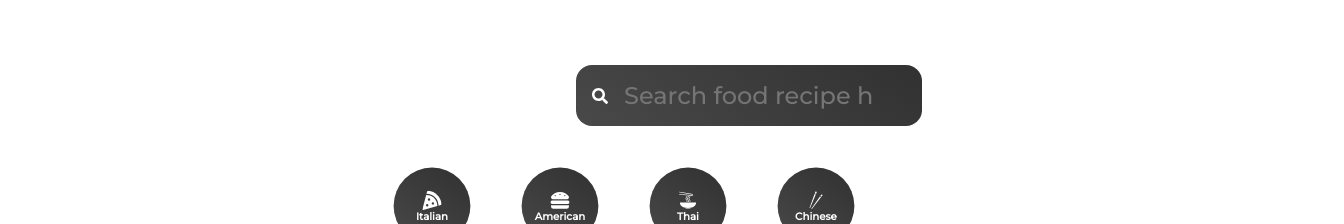
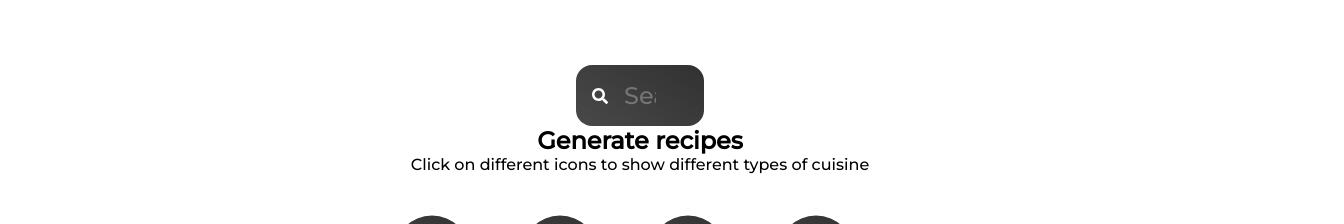
Before and after one commit to guishuaiLi/Iteration2_foodrecipe, a React (Create React App) app: page / in a window 1280 px wide. Shown: the part 143-367 px from the top of the page, 1344 px wide, since content can reach past the window. Built offline with nearby package versions, Linux system fonts and the light colour scheme; no server answers.

Commit message:
Iteration2

```diff
--- a/src/App.js
+++ b/src/App.js
@@ -14,8 +14,11 @@ function App() {
           <MdElderly />
           <Logo to={"/"}>Recipe for elderly Homepage</Logo>
         </Nav>
-
         <Search />
+        <h2 style={{ textAlign: "center" }}>Generate recipes</h2>
+        <p style={{ textAlign: "center" }}>
+          Click on different icons to show different types of cuisine
+        </p>
         <Category />
         <Pages />
       </BrowserRouter>
--- a/src/Components/Search.jsx
+++ b/src/Components/Search.jsx
@@ -13,6 +13,7 @@ function Search() {
   };
   return (
     <FormStyle onSubmit={submitHandler}>
+      <div>
         <FaSearch></FaSearch>
         <input
           onChange={(e) => SetInput(e.target.value)}
@@ -20,13 +21,16 @@ function Search() {
           value={input}
           placeholder="Search food recipe here"
         />
+      </div>
     </FormStyle>
   );
 }
 const FormStyle = styled.form`
   margin: 0rem 20rem;
+  div {
     position: relative;
     width: 100%;
+  }
   input {
     border: none;
     background: linear-gradient(35deg, #494949, #313131);
@@ -36,7 +40,7 @@ const FormStyle = styled.form`
     border: none;
     border-radius: 1rem;
     outline: none;
-    width: 45%;
+    width: 100%;
   }
   svg {
     position: absolute;
```
Lines whose indentation alone changed are shown as unchanged.
